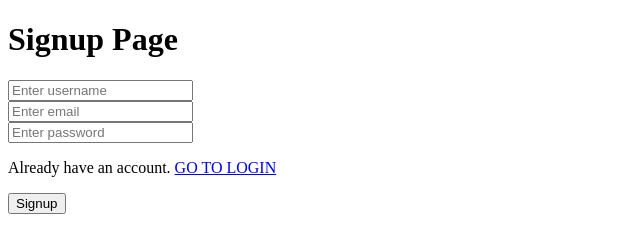
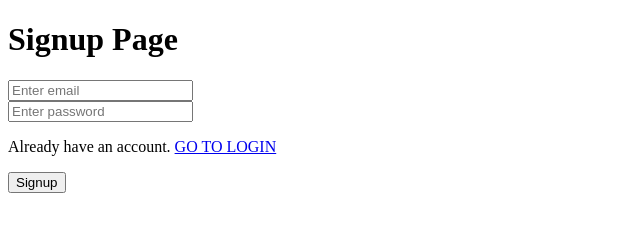
Before and after one commit to shrishti299/html_basic, a plain HTML site: page signup.html in a window 1280 px wide. Shown: the whole page, without its empty margins (0-640 px from the left). Drawn offline with Linux system fonts and the light colour scheme.

Commit message:
make some changes

```diff
--- a/signup.html
+++ b/signup.html
@@ -7,7 +7,6 @@
 </head>
 <body>
     <h1>Signup Page</h1>
-    <input type="text" placeholder="Enter username"><br>
     <input type="email" placeholder="Enter email"><br>
     <input type="password" placeholder="Enter password"><br>
     <p>Already have an account. <a href="./login.html">GO TO LOGIN</a></p>
```
